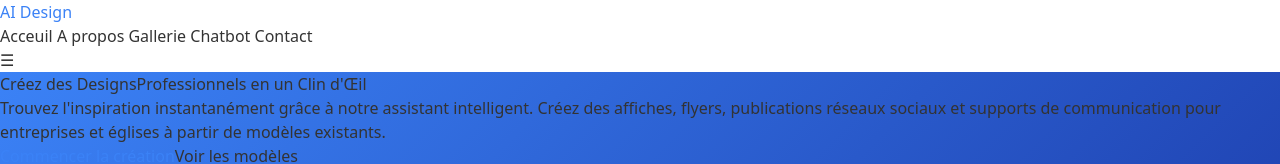
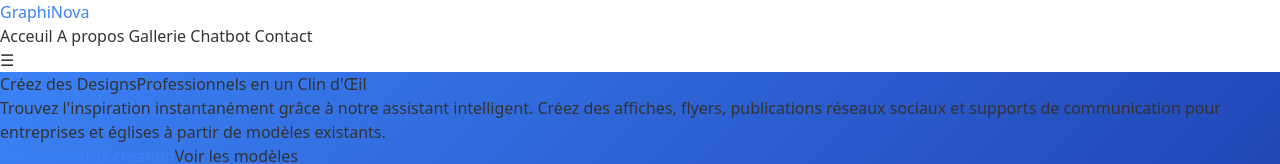
Before and after one commit to jaures50/miracle, a React (Vite) app: page / in a window 1280 px wide. Shown: the top 164 px of the page. Built offline with nearby package versions, Linux system fonts and the light colour scheme.

Commit message:
commit13

```diff
--- a/index.html
+++ b/index.html
@@ -1,10 +1,10 @@
 <!doctype html>
-<html lang="en">
+<html lang="fr">
   <head>
     <meta charset="UTF-8" />
     <link rel="icon" type="image/svg+xml" href="/vite.svg" />
     <meta name="viewport" content="width=device-width, initial-scale=1.0" />
-    <title>miracle</title>
+    <title>GraphiNova</title>
   </head>
   <body>
     <div id="root"></div>
--- a/src/components/Navbar.tsx
+++ b/src/components/Navbar.tsx
@@ -30,10 +30,10 @@
 
         {/* Logo */}
         <h1
-          className="text-xl font-bold"
+          className="text-2xl font-bold"
           style={{ color: "var(--primary)" }}
         >
-          AI Design
+         GraphiNova
         </h1>
       </div>
 
```
